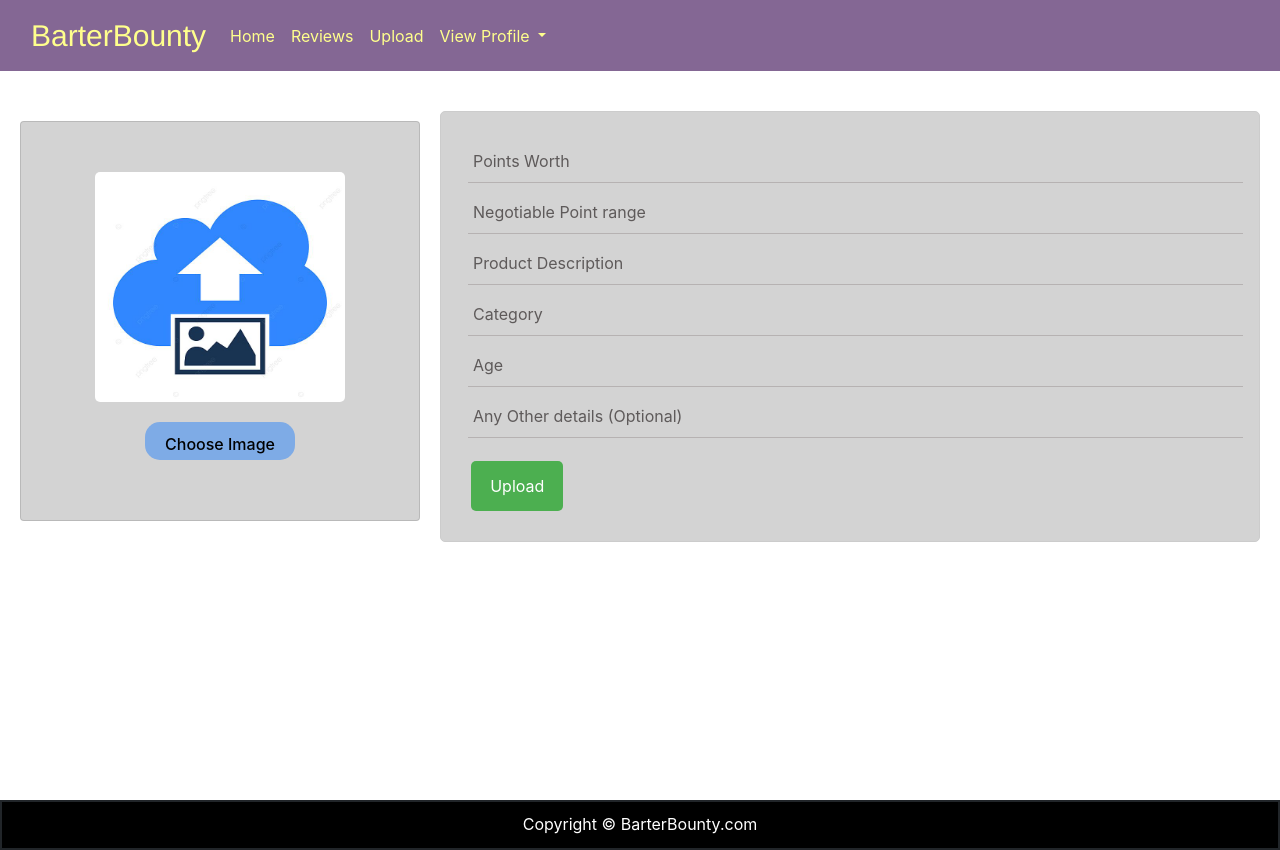
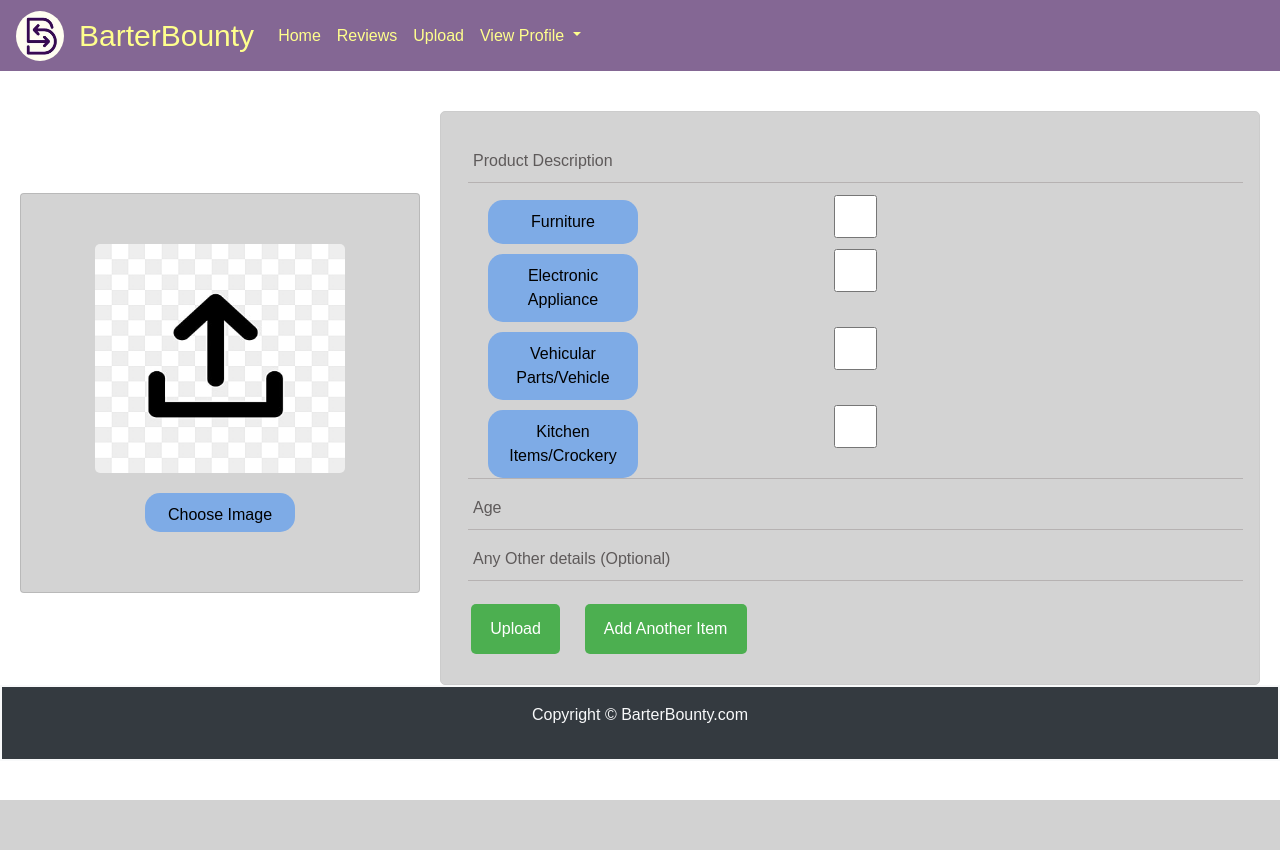
Before and after one commit to taviishii/Barter_Bounty, a PHP site: page /upload.html in a window 1280 px wide. After the commit the page ends 800 px from the top, so only its background shows below. Run offline with PHP 8.4, Linux system fonts and the light colour scheme.

Commit message:
more changes, added logo, checkboxes in upload page

```diff
--- a/Upload Page/upload.css
+++ b/Upload Page/upload.css
@@ -3,6 +3,7 @@
     padding: 0;
     overflow-x: hidden;
     box-sizing: border-box;
+    font-family: "Poppins", sans-serif;
 }
 
 .container {
@@ -17,14 +18,16 @@
 .navbar-brand {
     font-size: 30px;
     color: #FFFF8D;
-    font-family: Helvetica;
+    font-family: "Poppins", sans-serif;
 }
+
 
 .custom-navbar {
     background-color: rgba(51, 3, 77, 0.6);
 }
 
-/* .logo {
+
+ .logo {
     width: 50px;
     height: 50px;
     overflow: hidden;
@@ -34,7 +37,7 @@
     width: 100%;
     height: 100%;
     border-radius: 50%;
-} */
+}
 
 
 
@@ -119,6 +122,18 @@ label {
     border-radius: 5px;
 }
 
+.new-item-upload-btn {
+    margin: 10px;
+    background-color: #4CAF50;
+    position: relative;
+    border: none;
+    color: white;
+    padding: 0.8rem 1.2rem;
+    margin-top: 1rem;
+    cursor: pointer;
+    border-radius: 5px;
+}
+
 .image-upload-button:hover {
     background-color: #3e8e41;
 }
--- a/Upload Page/upload.html
+++ b/Upload Page/upload.html
@@ -15,6 +15,14 @@
         <div class="Container">
             <!-- HEADER -->
             <nav class="navbar navbar-expand-lg custom-navbar">
+                <!-- IMAGE UPLOAD CONTAINER -->
+                <div class="logo">
+
+                        <img src="logo.jpeg" id="photo" alt="logo">
+
+
+
+                </div>
                 <div class="container-fluid">
                     <a class="navbar-brand" href="#">
                         BarterBounty
@@ -50,7 +58,7 @@
                 <!-- IMAGE UPLOAD CONTAINER -->
                     <div class="Hero">
                         <div class="card">
-                            <img src="Upload.png" id="photo" alt="Upload Image" for="input-file">
+                            <img src="upload.jpg" id="photo" alt="Upload Image" for="input-file">
                             <label for="input-file">
                                 Choose Image
                             </label>
@@ -70,21 +78,47 @@
 
                 <!-- DESCRIPTION UPLOAD CONTAINER -->
                 <div class="form-container">
-                    <div class="inputbox">
+                    <!-- <div class="inputbox">
                         <i class='bx bxs-user'></i>
                         <input type="text" name="Points Worth" placeholder="Points Worth" />
-                    </div>
-                    <div class="inputbox">
+                    </div> -->
+                    <!-- <div class="inputbox">
                         <i class='bx bxs-envelope'></i>
                         <input type="text" name="Negotiable Point range" placeholder="Negotiable Point range" />
-                    </div>
+                    </div> -->
                     <div class="inputbox">
                         <i class='bx bxs-lock'></i>
                         <input type="text" name="Product Description" placeholder="Product Description" />
                     </div>
                     <div class="inputbox">
                         <i class='bx bxs-lock-alt'></i>
-                        <input type="text" name="Category" placeholder="Category" />
+                        <!-- <input type="text" name="Category" placeholder="Category" /> -->
+                        <form action="/action_page.php">
+                            <div class="form-check">
+                                <input class="form-check-input" type="checkbox" value="" id="flexCheckDefault">
+                                <label class="form-check-label" for="flexCheckDefault">
+                                  Furniture
+                                </label>
+                              </div>
+                              <div class="form-check">
+                                <input class="form-check-input" type="checkbox" value="" id="flexCheckChecked">
+                                <label class="form-check-label" for="flexCheckChecked">
+                                  Electronic Appliance
+                                </label>
+                              </div>
+                              <div class="form-check">
+  <input class="form-check-input" type="checkbox" value="" id="flexCheckDefault">
+  <label class="form-check-label" for="flexCheckDefault">
+    Vehicular Parts/Vehicle
+  </label>
+</div>
+<div class="form-check">
+  <input class="form-check-input" type="checkbox" value="" id="flexCheckChecked">
+  <label class="form-check-label" for="flexCheckChecked">
+    Kitchen Items/Crockery
+  </label>
+</div>
+                          </form>
                     </div>
                     <div class="inputbox">
                         <i class='bx bxs-user'></i>
@@ -95,11 +129,12 @@
                         <input type="text" name="Any Other details" placeholder="Any Other details (Optional)" />
                     </div>
                     <button class="image-upload-button">Upload</button>
+                    <button class="new-item-upload-btn">Add Another Item</button>
                 </div>
             </div>
 
             <!-- FOOTER -->
-            <footer class="footer">
+            <footer class="bg-dark text-light py-3" style="position: static; top: 100vh; width: 100%; border: 2px solid;">
                 <p class="text-center">
                     Copyright &copy; BarterBounty.com
                 </p>
```
Also changed, not shown: Home Page/home.css (+12 -1 lines), Home Page/home.html (+13 -1 lines), Reviews page/reviews.css (+4 -4 lines), Home Page/logo.jpeg (added), Upload Page/images.png (added), Upload Page/upload.jpg (added).
